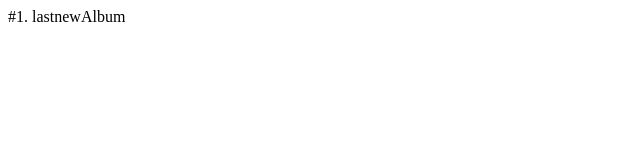
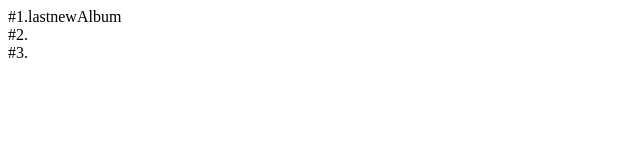
Before and after one commit to s10nick/rd-test, a Nuxt app: page / in a window 1280 px wide. Shown: the top 160 px of the page, without its empty margins (0-640 px from the left). Built offline with nearby package versions, Linux system fonts and the light colour scheme.

Commit message:
update index.page

```diff
--- a/pages/index.vue
+++ b/pages/index.vue
@@ -1,5 +1,10 @@
 <template>
-  <div>#1. {{ topAlbum.name }}</div>
+  <div>
+    <div v-for="(item, index) in content">
+      <span>#{{ index + 1 }}.</span>
+      <span v-if="index === 0">{{ item.name }}</span>
+    </div>
+  </div>
 </template>
 
 <script>
```
